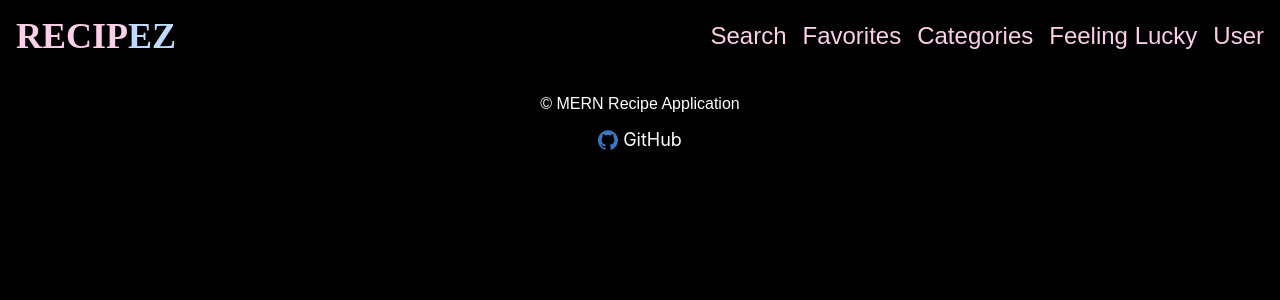
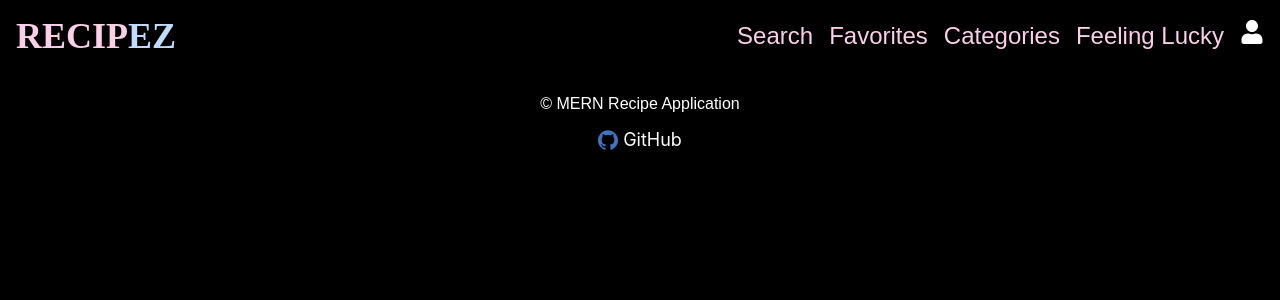
Before and after one commit to tjsiv/P2MSA-RecipEZ, a React (Create React App) app in the folder client/: page / in a window 1280 px wide. Shown: the top 300 px of the page. Built offline with nearby package versions, Linux system fonts and the light colour scheme.

Commit message:
Adding react-icons

```diff
--- a/client/package.json
+++ b/client/package.json
@@ -10,6 +10,7 @@
     "cors": "^2.8.5",
     "react": "^18.3.1",
     "react-dom": "^18.3.1",
+    "react-icons": "^5.2.1",
     "react-router-dom": "^6.25.1",
     "react-scripts": "5.0.1",
     "web-vitals": "^2.1.4"
--- a/client/src/components/Navbar.jsx
+++ b/client/src/components/Navbar.jsx
@@ -1,5 +1,6 @@
 import React from 'react'
 import { Link } from 'react-router-dom'
+import { FaUser } from "react-icons/fa";
 
 const Navbar = () => {
   return (
@@ -10,7 +11,7 @@ const Navbar = () => {
             <li className='text-pink-200 pr-4 text-2xl'><Link to='/favorites'>Favorites</Link></li>
             <li className='text-pink-200 pr-4 text-2xl'><Link to='/categories'>Categories</Link></li>
             <li className='text-pink-200 pr-4 text-2xl'><Link to='/feeling-lucky'>Feeling Lucky</Link></li>
-            <li className='text-pink-200 pr-4 text-2xl'><Link to='/user'>User</Link></li>
+            <li className='text-pink-200 pr-4 text-2xl'><Link to='/user'><FaUser/></Link></li>
         </ul>
     </div>
   )
```
Also changed, not shown: 1 other file (tests, documents, lock files or other folders).
